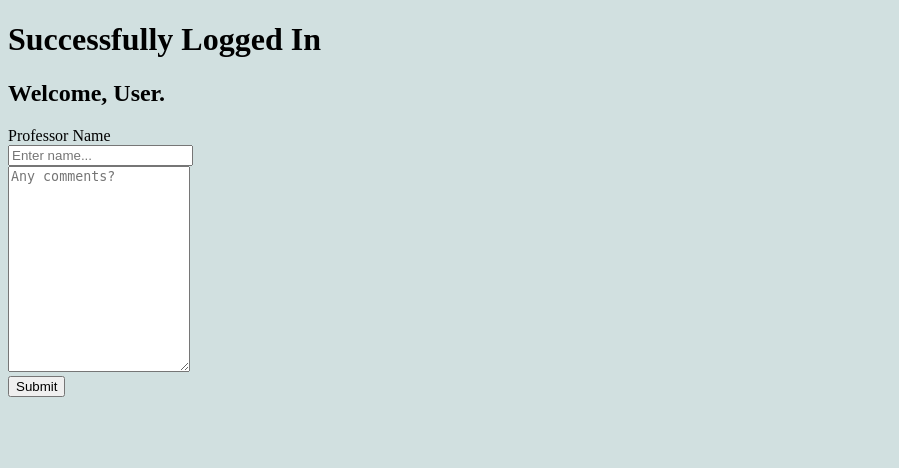
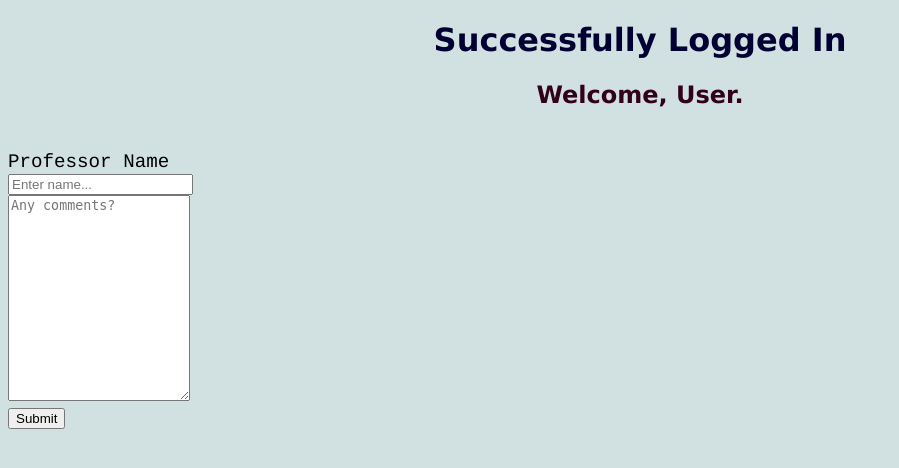
Before and after one commit to glitterboye/laplace-demons, a Django app: page /home/ in a window 1280 px wide. Shown: the top 468 px of the page, without its empty margins (0-899 px from the left). Run offline with Django 3.2, Linux system fonts and the light colour scheme.

Commit message:
in-line css added to base.html

```diff
--- a/templates/base.html
+++ b/templates/base.html
@@ -4,9 +4,32 @@
     <meta charset="UTF-8">
     <meta name="viewport" content="width=device-width, initial-scale=1.0">
     <meta http-equiv="X-UA-Compatible" content="ie=edge">
+{#    <link rel="stylesheet" href="..templates/styles.css">#}
     <title>ralf lol</title>
 </head>
 <body bgcolor="#d1e0e0">
+<style>
+h1 {
+  color: #000033;
+  font-family: verdana;
+  font-size: 200%;
+  text-align: center;
+}
+h2 {
+  color: #33001a;
+  font-family: verdana;
+  font-size: 150%;
+  text-align: center;
+}
+p1 {
+  color: black;
+  font-family: courier;
+  font-size: 120%;
+  align-items: center;
+  margin: 30px;
+}
+</style>
+{#    <link rel="stylesheet" href="..templates/styles.css">#}
     {% block content %}
 
     {% endblock %}
--- a/templates/home.html
+++ b/templates/home.html
@@ -2,9 +2,10 @@
 
 {% block content %}
 
+
 <h1>Successfully Logged In</h1>
 <h2>Welcome, {{ name }}. </h2>
-
+<p1>
 <div class="container">
   <form action="/action_page.php">
   <div class="row">
@@ -28,7 +29,7 @@
   </div>
   </form>
 </div>
-
+</p1>
 
 
 {% endblock %}
```
Also changed, not shown: templates/styles.css (added, +15 -0 lines).
